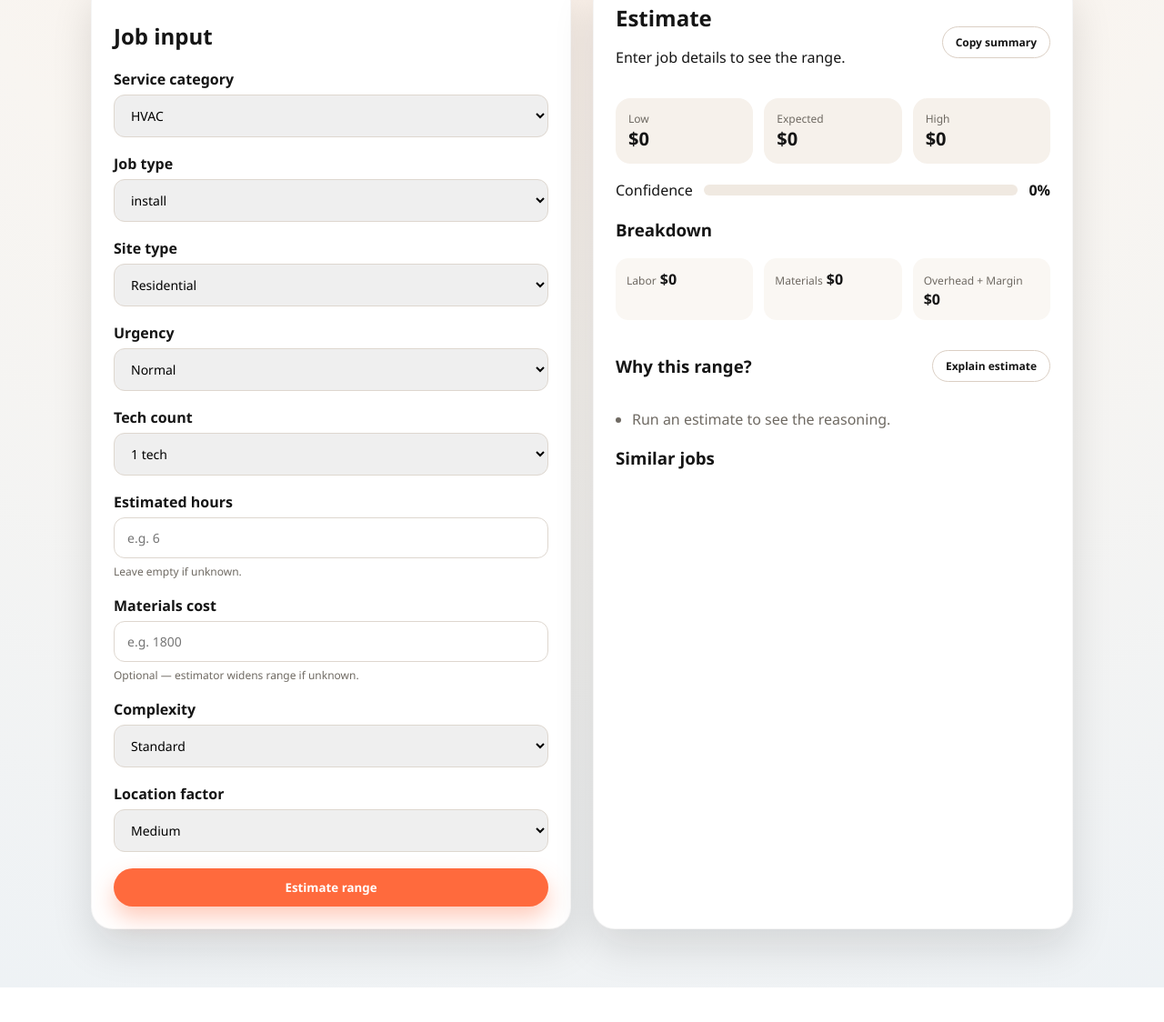
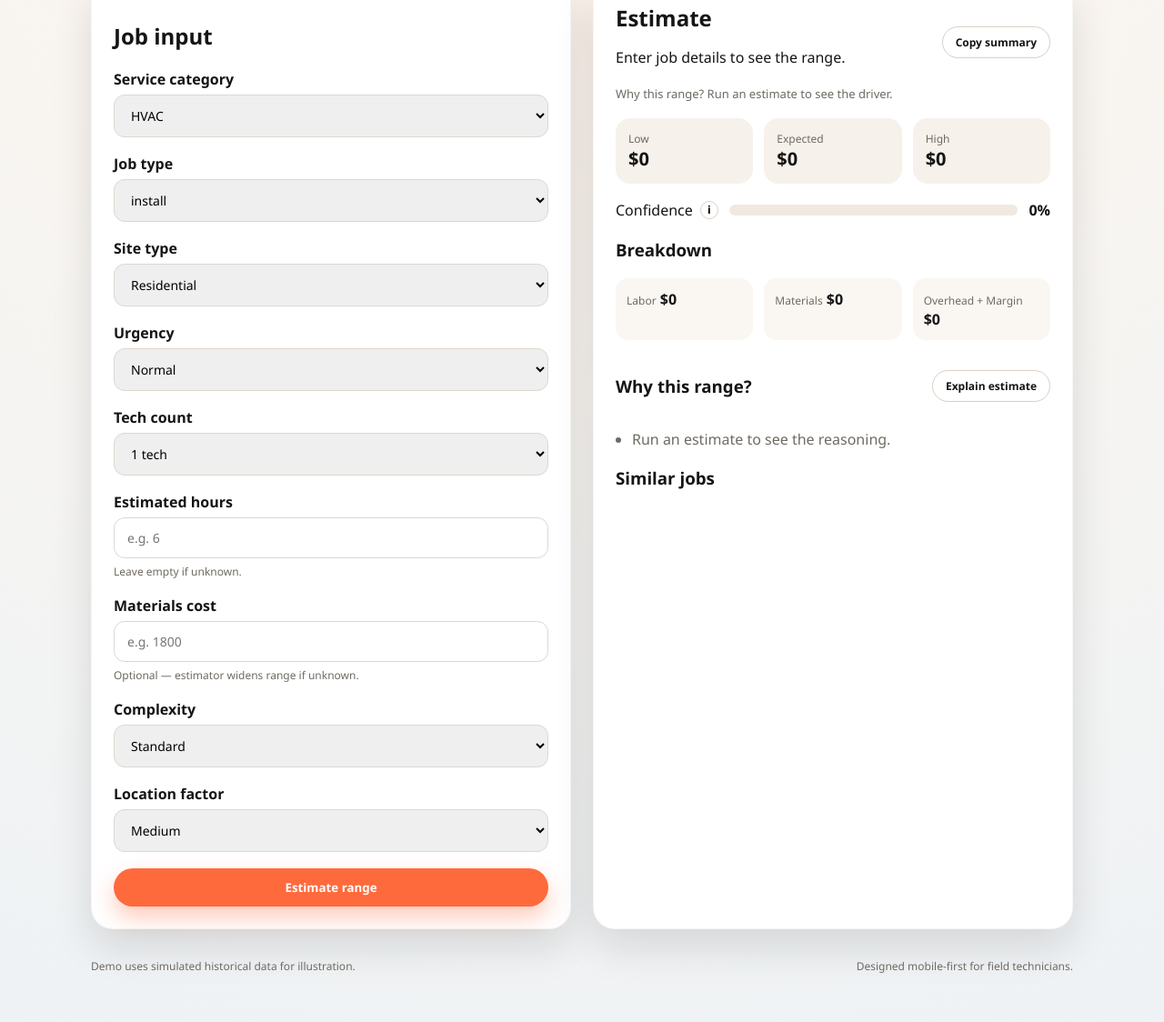
Before and after one commit to uniqnodes/jobestimator, a website: page public/index.html in a window 1280 px wide. Shown: the part 332-1456 px from the top of the page at 91% size. Before the commit the page ends 1418 px from the top, so only its background shows below. Drawn offline with Linux system fonts and the light colour scheme.

Commit message:
ui improvements

```diff
--- a/public/app.js
+++ b/public/app.js
@@ -17,6 +17,8 @@ const locationEl = document.getElementById("locationFactor");
 const explainButton = document.getElementById("explain-btn");
 const copyButton = document.getElementById("copy-summary");
 const summaryEl = document.getElementById("result-summary");
+const rangeInsightEl = document.getElementById("range-insight");
+const confidenceInfoEl = document.getElementById("confidence-info");
 
 let latestInput = null;
 let latestEstimate = null;
@@ -66,6 +68,17 @@ function updateResults(estimate) {
   document.getElementById("confidence-bar").style.width = `${estimate.confidence}%`;
 
   summaryEl.textContent = `Based on ${estimate.meta.similarCount} similar jobs, avg similarity ${estimate.meta.avgSimilarity}.`;
+  rangeInsightEl.textContent =
+    estimate.confidence < 70
+      ? "Range widened due to unknown site conditions and time-sensitive scheduling."
+      : "Range reflects similar jobs with aligned scope and conditions.";
+  if (confidenceInfoEl) {
+    const reason =
+      estimate.confidence < 70
+        ? "Lower confidence due to limited similar jobs and variable materials."
+        : "Higher confidence driven by strong similarity and complete inputs.";
+    confidenceInfoEl.setAttribute("title", reason);
+  }
 
   const similarList = document.getElementById("similar-list");
   similarList.innerHTML = "";
--- a/public/index.html
+++ b/public/index.html
@@ -12,8 +12,8 @@
         <div>
           <p class="eyebrow">Explainable Pricing PoC</p>
           <h1>Mechanical Job Estimator</h1>
-          <p class="subtitle">Confidence-based estimate range from similar past jobs.</p>
-          <p class="subtitle small">Not a single number—an uncertainty-aware quote.</p>
+          <p class="subtitle">An uncertainty-aware job estimator based on similar past jobs.</p>
+          <p class="subtitle small">This demo shows how estimates adapt when conditions are unclear.</p>
         </div>
         <div class="hero-badge">
           <span>AI-feel</span>
@@ -121,6 +121,7 @@
             </div>
             <button class="ghost small" id="copy-summary">Copy summary</button>
           </div>
+          <p class="range-insight" id="range-insight">Why this range? Run an estimate to see the driver.</p>
 
           <div class="range">
             <div>
@@ -138,7 +139,12 @@
           </div>
 
           <div class="confidence">
-            <span>Confidence</span>
+            <span>
+              Confidence
+              <button class="info" id="confidence-info" type="button" title="Confidence reflects similarity strength, input completeness, and materials volatility.">
+                i
+              </button>
+            </span>
             <div class="meter">
               <div id="confidence-bar"></div>
             </div>
@@ -179,6 +185,10 @@
           </div>
         </section>
       </main>
+      <footer class="footer">
+        <span>Demo uses simulated historical data for illustration.</span>
+        <span>Designed mobile-first for field technicians.</span>
+      </footer>
     </div>
 
     <script src="app.js"></script>
--- a/public/styles.css
+++ b/public/styles.css
@@ -192,6 +192,12 @@ button:hover {
   flex-wrap: wrap;
 }
 
+.range-insight {
+  margin: 4px 0 12px;
+  color: var(--muted);
+  font-size: 13px;
+}
+
 .range {
   display: grid;
   grid-template-columns: repeat(3, 1fr);
@@ -221,6 +227,23 @@ button:hover {
   gap: 12px;
   margin-bottom: 20px;
   flex-wrap: wrap;
+}
+
+.confidence span {
+  display: inline-flex;
+  align-items: center;
+  gap: 8px;
+}
+
+.info {
+  width: 20px;
+  height: 20px;
+  border-radius: 50%;
+  border: 1px solid #dbcfc4;
+  background: #fff;
+  font-size: 12px;
+  line-height: 1;
+  padding: 0;
 }
 
 .meter {
@@ -292,6 +315,16 @@ button:hover {
   font-size: 14px;
 }
 
+.footer {
+  margin-top: 32px;
+  display: flex;
+  justify-content: space-between;
+  gap: 12px;
+  color: var(--muted);
+  font-size: 12px;
+  flex-wrap: wrap;
+}
+
 @media (max-width: 720px) {
   .range {
     grid-template-columns: 1fr;
```
